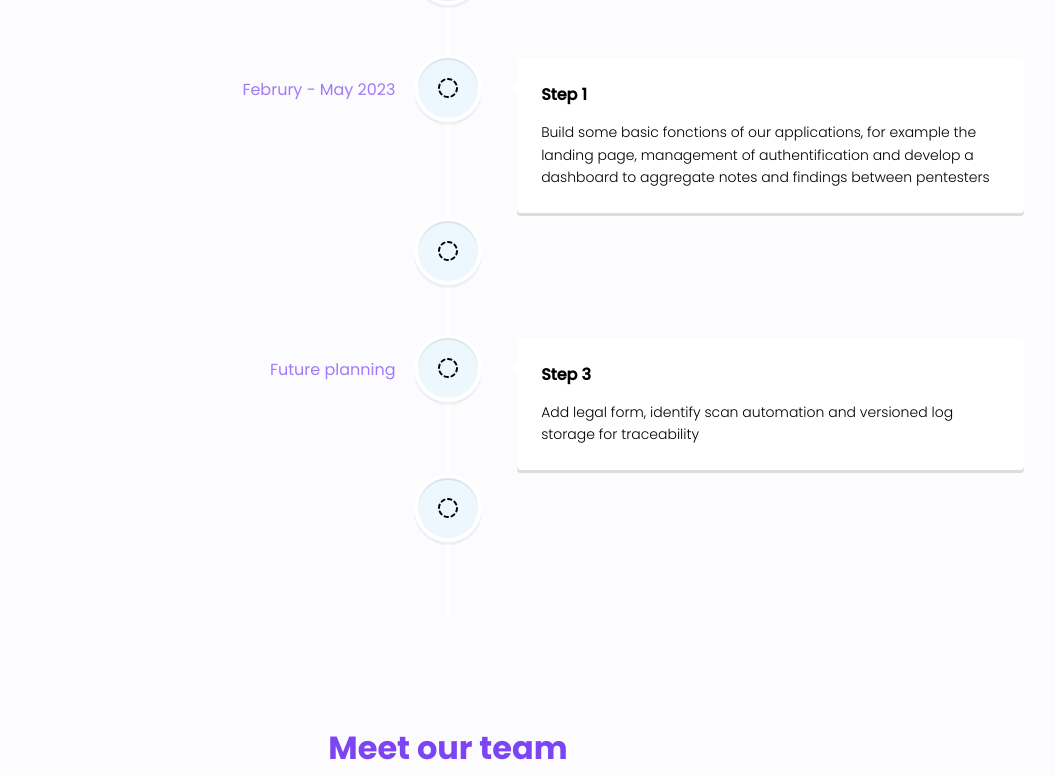
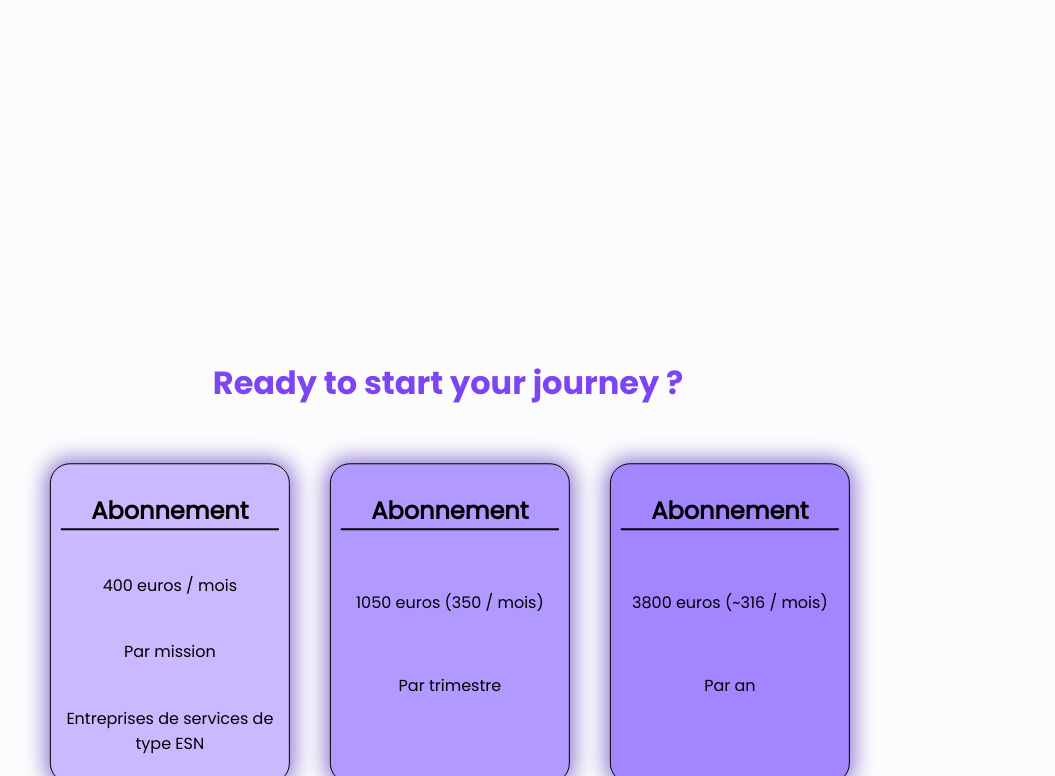
Before and after one commit to vrn-sh/erp, a React (Vite) app in the folder web/: page / in a window 1280 px wide. Shown: the part 2024-2800 px from the top of the page, without its empty margins (192-1247 px from the left). Built offline with nearby package versions, Linux system fonts and the light colour scheme.

Commit message:
[ADD] plan, cards and pro

```diff
--- a/web/src/component/NavBar/NavBar.tsx
+++ b/web/src/component/NavBar/NavBar.tsx
@@ -30,6 +30,7 @@ export default function NavBar() {
                 <div className="nav-left">
                     <CustomLink to="#home">Home</CustomLink>
                     <CustomLink to="#about">About</CustomLink>
+                    <CustomLink to="#plan">Plan</CustomLink>
                     <CustomLink to="#timeline">Timeline</CustomLink>
                     <CustomLink to="#team">Team</CustomLink>
                     <CustomLink to="#contact">Contact</CustomLink>
--- a/web/src/pages/Home/About/About.scss
+++ b/web/src/pages/Home/About/About.scss
@@ -1,5 +1,7 @@
 // About
+
 .about {
+    min-height: 1300px;
     display: flex;
     flex-direction: column;
     justify-content: center;
--- a/web/src/pages/Home/Home.tsx
+++ b/web/src/pages/Home/Home.tsx
@@ -6,6 +6,7 @@ import About from './About/About';
 import Team from './Team/Team';
 import ContactForm from './Form/ContactForm';
 import Timeline from './Timeline/Timeline';
+import Plan from './Plan/Plan';
 
 export default function Home() {
     return (
@@ -23,6 +24,7 @@ export default function Home() {
                     </div>
                 </div>
                 <About />
+                <Plan />
                 <Timeline />
                 <Team />
                 <ContactForm />
--- /dev/null
+++ b/web/src/pages/Home/Plan/Plan.scss
@@ -0,0 +1,149 @@
+/* Plan.scss */
+
+@media (max-width: 768px) {
+    .subscription-card {
+        width: calc(50% - 40px);
+        /* Show 2 cards in a row on smaller screens */
+        margin: 200px;
+        /* Add margin to create space between the cards */
+    }
+}
+
+@media (max-width: 480px) {
+    .subscription-card {
+        width: calc(100% - 40px);
+        /* Show 1 card in a row on even smaller screens */
+        margin: 200px;
+        /* Add margin to create space between the cards */
+    }
+}
+@keyframes float {
+    0% {
+        transform: translateY(0) translateX(0);
+    }
+
+    50% {
+        transform: translateY(-4px) translateX(2px);
+    }
+
+    100% {
+        transform: translateY(0) translateX(0);
+    }
+}
+
+@keyframes fadeInDown {
+    from {
+        opacity: 0;
+        transform: translateY(-50px);
+    }
+
+    to {
+        opacity: 1;
+        transform: translateY(0);
+    }
+}
+
+@keyframes fadeIn {
+    from {
+        opacity: 0;
+    }
+
+    to {
+        opacity: 1;
+    }
+}
+
+.plan {
+    max-width: 1200px; /* Set a maximum width for the .plan section */
+    width: 100%;
+    display: flex;
+    flex-direction: column;
+    justify-content: center;
+    align-items: center;
+    text-align: center;
+    margin: 10% auto; /* Center the .plan section and add vertical margin */
+    max-height: 100rem; /* Set a maximum height for the .plan section */
+    z-index: 10;
+}
+
+.title {
+    font-size: 2rem;
+    margin-bottom: 20px;
+    color: var(--primary-btn);
+}
+
+.contact-button {
+    width: 30%;
+    font-size: 1.5rem;
+    border: none;
+    background-color: var(--primary-btn);
+    color: white;
+    font-family: 'Poppins';
+    padding: 0.5rem;
+    border-radius: 5px;
+}
+
+.subscription-container {
+    display: flex;
+    justify-content: space-around;
+    flex-wrap: wrap;
+    /* Set the background color for the card container */
+    padding: 20px;
+    /* Add some padding to create space between the cards and the background */
+}
+
+.subscription-card {
+    width: 15rem;
+    height: 20rem;
+    margin: 20px;
+    padding: 10px;
+    border-radius: 20px;
+    font-size: 1rem;
+    overflow: hidden;
+    display: flex;
+    flex-direction: column;
+    justify-content: space-between;
+    position: relative;
+    background-color: white;
+    /* Set the background color for the cards */
+    box-shadow: 0 0 20px 5px #9480D4;
+    /* Add glow effect using box-shadow */
+    transition: box-shadow 0.3s ease;
+    /* Add transition for smooth effect */
+    border: 1px solid black;
+    &:hover {
+        box-shadow: 0 0 40px 10px #9480D4;
+        /* Increase glow effect on hover */
+    }
+
+    /* Rest of your styles remain unchanged */
+}
+
+.subscription-card.visible {
+        animation: fadeInDown 2s ease forwards, fadeIn 2s ease forwards, float 2s ease infinite;
+    }
+
+
+.subscription-card.stopped {
+    animation-play-state: paused;
+}
+
+.subscription-card:hover {
+    animation-play-state: paused;
+    /* Pause the animation when hovering */
+}
+.subscription-card h2 {
+    position: relative;
+    /* Make the h2 element a positioned container */
+}
+
+.subscription-card h2::after {
+    content: '';
+    position: absolute;
+    bottom: -2px;
+    /* Move the line 2px below the h2 text */
+    left: 0;
+    width: 100%;
+    height: 2px;
+    background-color: black;
+}
--- /dev/null
+++ b/web/src/pages/Home/Plan/Plan.tsx
@@ -0,0 +1,85 @@
+import React, { useEffect, useRef, useState } from 'react';
+import './Plan.scss';
+
+// Sample subscription data
+const subscriptions = [
+    {
+        type: 'Abonnement',
+        price: '400 euros / mois',
+        recurrence: 'Par mission',
+        hypothesis: 'Entreprises de services de type ESN',
+    },
+    {
+        type: 'Abonnement',
+        price: '1050 euros (350 / mois)',
+        recurrence: 'Par trimestre',
+        hypothesis: '',
+    },
+    {
+        type: 'Abonnement',
+        price: '3800 euros (~316 / mois)',
+        recurrence: 'Par an',
+        hypothesis: '',
+    },
+];
+const cardColors = ['#CAB9FF', '#B299FF', '#A385FF'];
+
+export default function Plan() {
+    const [stoppedCards, setStoppedCards] = useState([]);
+
+    const cardRefs = useRef([]);
+
+    useEffect(() => {
+        const observerOptions = {
+            root: null,
+            rootMargin: '0px',
+            threshold: 0.1, // Trigger when 20% of the element is visible
+        };
+
+        const handleIntersect = (entries, observer) => {
+            entries.forEach((entry) => {
+                if (entry.isIntersecting && !stoppedCards.includes(entry.target.dataset.index)) {
+                    entry.target.classList.add('visible');
+                    observer.unobserve(entry.target); // Stop observing the card once it's visible
+                }
+            });
+        };
+
+        const observer = new IntersectionObserver((entries) => handleIntersect(entries, observer), observerOptions);
+
+        cardRefs.current.forEach((card, index) => {
+            observer.observe(card);
+        });
+
+        // Cleanup observer on component unmount
+        return () => {
+            observer.disconnect();
+        };
+    }, [stoppedCards]);
+
+
+    return (
+        <div id="plan" className="plan">
+            <h1 className='title'>Ready to start your journey ?</h1>
+            <div className="subscription-container">
+            {subscriptions.map((subscription, index) => (
+                <div
+                    className={`subscription-card ${stoppedCards.includes(index) ? 'stopped' : ''}`}
+                    key={index}
+                    ref={(ref) => (cardRefs.current[index] = ref)}
+                    style={{ backgroundColor: cardColors[index] }}
+                >
+                <h2>{subscription.type}</h2>
+                <p>{subscription.price}</p>
+                <p>{subscription.recurrence}</p>
+                <p>{subscription.hypothesis}</p>
+                </div>
+            ))}
+            </div>
+            <h3 className='pro'>Besoin d'un contrat pro ?</h3>
+            <div className='button-with'>
+                <button className="contact-button">Contacter Voron</button>
+            </div>
+        </div>
+    );
+}
```
Also changed, not shown: web/src/pages/Home/Home.scss (line endings or trailing spaces).
